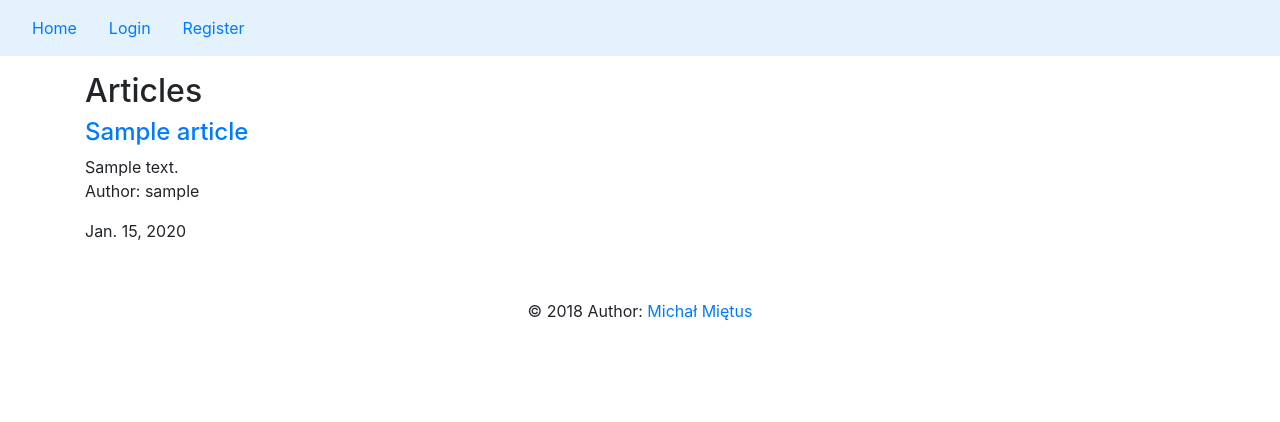
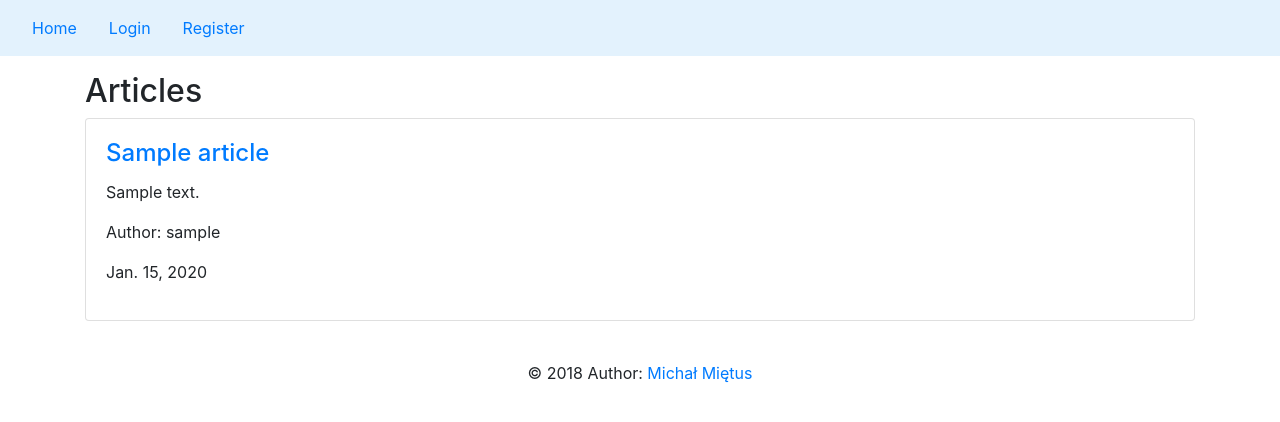
Before and after one commit to goodude123/Blog, a Django app: page / in a window 1280 px wide. Shown: the top 422 px of the page. Run offline with Django 3.2, Linux system fonts and the light colour scheme; tables that the repository leaves empty hold one stand-in row (values such as "Sample post"); some libraries are stand-ins or nearby versions.

Commit message:
Article displayed as card.

```diff
--- a/cms/templates/cms/articles_list.html
+++ b/cms/templates/cms/articles_list.html
@@ -6,24 +6,24 @@
     <script type="text/javascript" src="{% static 'cms/scripts/delete_article.js'%}"></script>
 {% endblock %}
 
-{% block styles %}
-    <link rel="stylesheet" type="text/css" href="{% static 'cms/styles/articles.css'%}">
-{% endblock %}
-
 {% block title %}Home{% endblock %}
 
 {% block content %}
     <h2>Articles</h2>
     {% for article in articles %}
-        <article>
-            <h4 class='title'><a href="{% url 'cms:article' article.pk %}">{{ article.title }}</a></h4>
-            <div class='content'>{{ article.content }}</div>
+    <article class="mb-4">
+        <div class="card">
+            <div class="card-body">
+            <h4 class='title card-title'><a href="{% url 'cms:article' article.pk %}">{{ article.title }}</a></h4>
+            <p class="card-text">{{ article.content }}</p>
             <p class='author'>Author: {{ article.author }}</p>
             <p class='pub_date'>{{ article.pub_date }}</p>
             {% if request.user.is_superuser %}
-                <span class='delete'><a onclick="return onDeleteArticle()" href="{% url 'cms:delete_article' article.pk %}">Delete</a></span>
+                <button type="button" class="btn btn-danger btn-sm">
+                    <a onclick="return onDeleteArticle()" class="text-white" href="{% url 'cms:delete_article' article.pk %}">Delete</a>
+                </button>
             {% endif %}
-        </article>
-        <br/>
+        </div>
+    </article>
     {% endfor %}
 {% endblock %}
```
